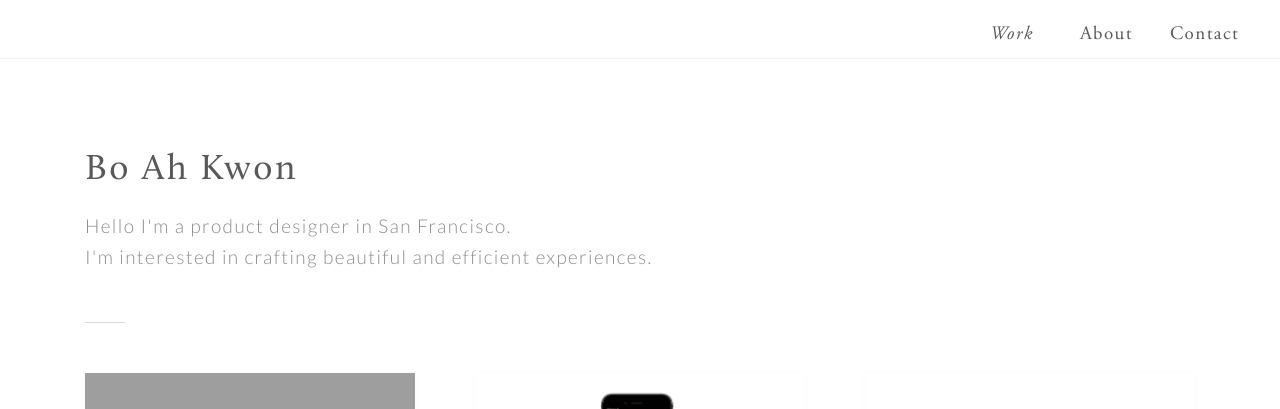
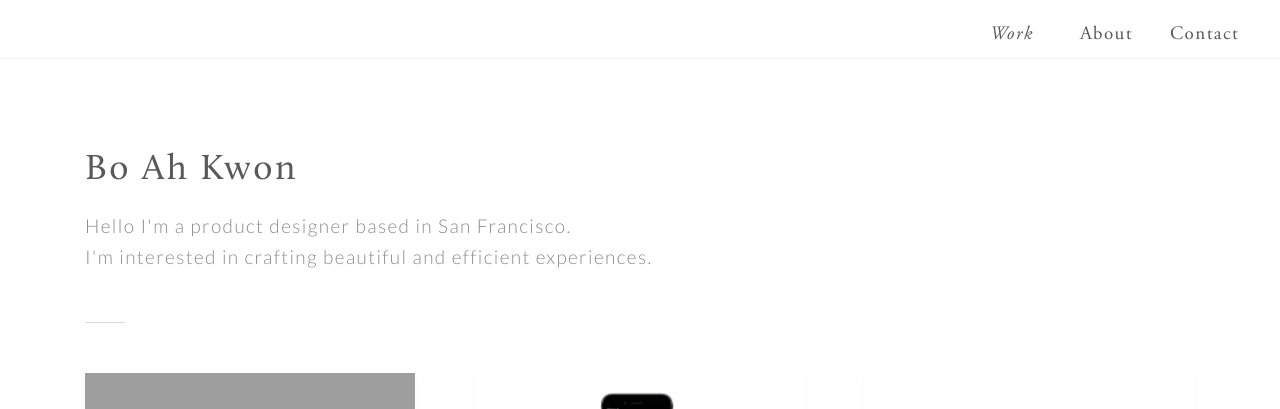
Before and after one commit to bkwon0402/bkwon0402.github.io, a Jekyll site: the page built from index.html, in a window 1280 px wide and 900 px high. Shown: the top 409 px of the window. Built offline with Jekyll 4.4.1, drawn with Linux system fonts in a browser that asks for light colours; grey boxes are pictures that could not be loaded.

Commit message:
Update index.html

```diff
--- a/index.html
+++ b/index.html
@@ -8,7 +8,7 @@ title: home
         <div class="row">
             <div class="col-xs-12 hero_part_30">
                 <div id="hero">Bo Ah Kwon</div>
-                        <p class="hero_p">Hello I'm a product designer in San Francisco.
+                        <p class="hero_p">Hello I'm a product designer based in San Francisco.
                             <br>I'm interested in crafting beautiful and efficient experiences. </p>
                 <div class="line_sep"></div>
             </div>
```
